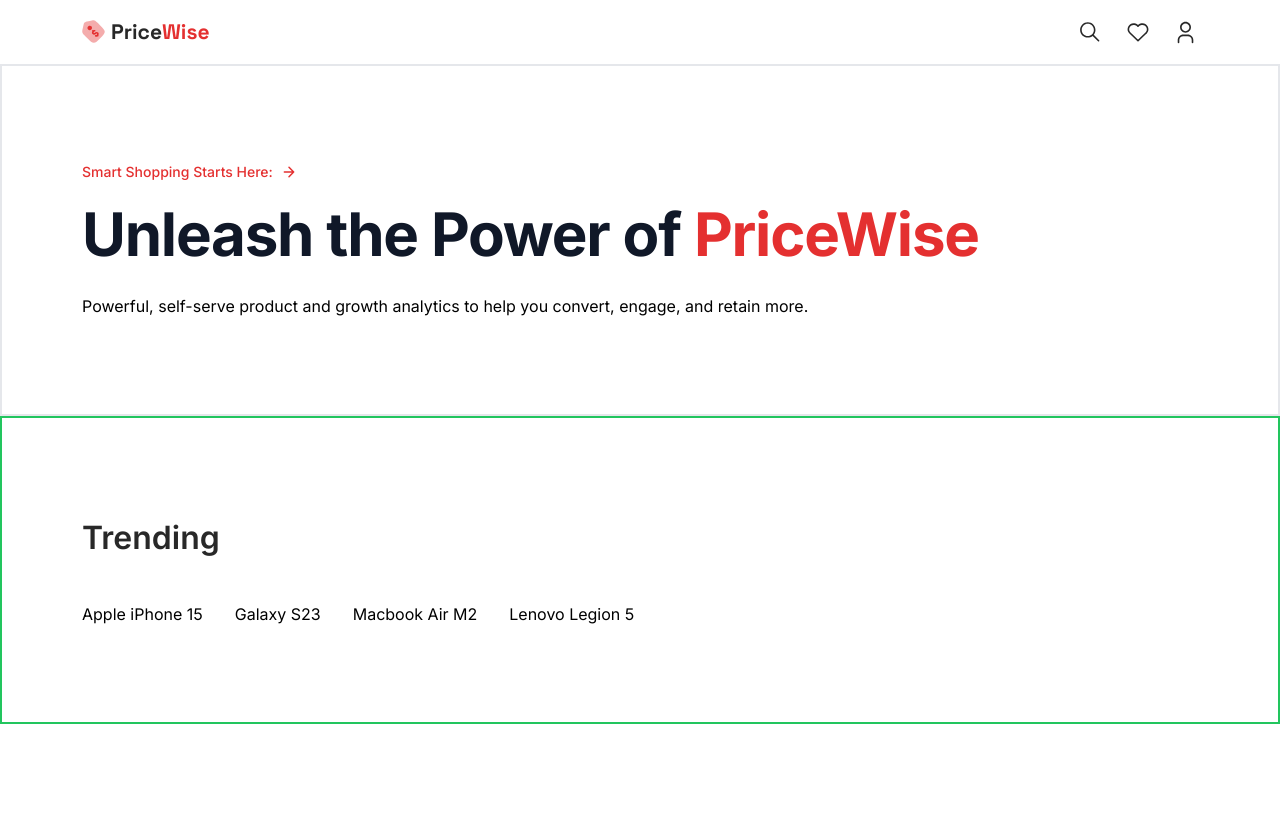
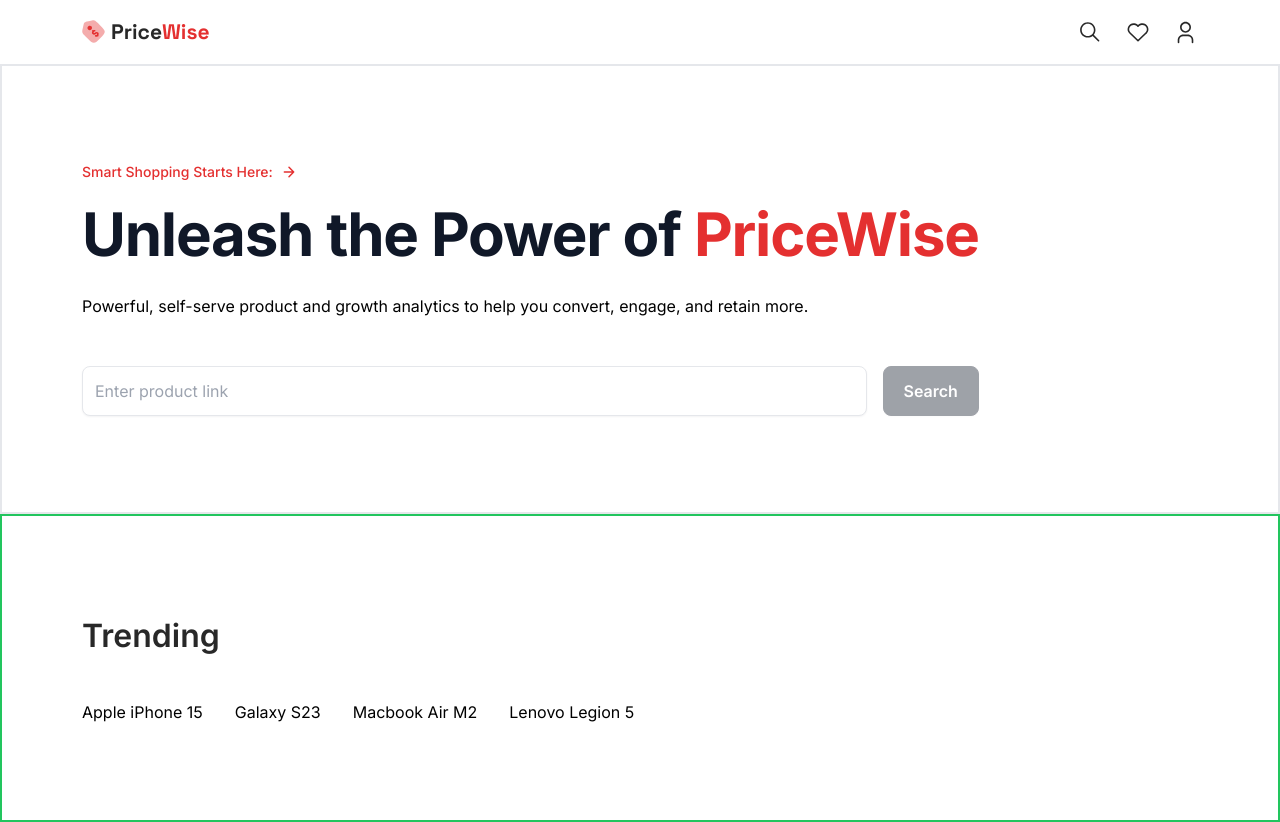
Before and after one commit to yugaldekate/wiseprice-app, a Next.js app: page / in a window 1280 px wide. Before the commit the page ends 800 px from the top, so only its background shows below. Built offline with nearby package versions, Linux system fonts and the light colour scheme.

Commit message:
created a Searchbar component for hero-section

```diff
--- a/app/page.tsx
+++ b/app/page.tsx
@@ -1,4 +1,6 @@
 import Image from "next/image"
+
+import Searchbar from "@/components/Searchbar"
 
 const Home = () => {
     return (
@@ -25,7 +27,7 @@ const Home = () => {
                             Powerful, self-serve product and growth analytics to help you convert, engage, and retain more.
                         </p>
 
-                        {/* **  Searchbar ** */}
+                        <Searchbar/>
                     </div>
 
                     {/* ** Hero Carousel ** */}
@@ -38,7 +40,7 @@ const Home = () => {
                 <div className="flex flex-wrap gap-x-8 gap-y-16">
                     {['Apple iPhone 15' , 'Galaxy S23' , 'Macbook Air M2' , 'Lenovo Legion 5'].map((product) => (
                         <div>{product}</div>
-                        ))}
+                    ))}
                 </div>
 
             </section>
--- /dev/null
+++ b/components/Searchbar.tsx
@@ -0,0 +1,73 @@
+"use client"
+
+import { useState , FormEvent } from "react";
+
+const isValidAmazonProductURL = (url: string) => {
+    try {
+        const parsedURL = new URL(url);
+        const hostname = parsedURL.hostname;
+
+        console.log("Parsed URL --->" , parsedURL);
+        console.log("Hostname URL --->" , hostname);
+
+
+        if(hostname.includes('amazon.com') || hostname.includes ('amazon.') || hostname.endsWith('amazon')) {
+            return true;
+        }
+
+    } catch (error) {
+        return false;
+    }
+
+    return false;
+}
+
+const Searchbar = () => {
+
+    const [searchPrompt, setSearchPrompt] = useState('');
+    const [isLoading, setIsLoading] = useState(false);
+
+    const handleSubmit = async (event: FormEvent<HTMLFormElement>) => {
+        event.preventDefault();
+
+        const isValidLink = isValidAmazonProductURL(searchPrompt);
+
+        if(!isValidLink) return alert('Please provide a valid Amazon link')
+
+        try {
+            setIsLoading(true);
+
+            // Scrape the product page
+
+        } catch (error) {
+            console.log(error);
+        } finally {
+            setIsLoading(false);
+        }
+    }
+
+    return (
+        <form
+            className="flex flex-wrap gap-4 mt-12"
+            onSubmit={handleSubmit}
+            >
+            <input
+                type="text"
+                value={searchPrompt}
+                onChange={(e) => setSearchPrompt(e.target.value)}
+                placeholder="Enter product link"
+                className="searchbar-input"
+            />
+
+            <button
+                type="submit"
+                className="searchbar-btn"
+                disabled={searchPrompt === ''}
+            >
+                {isLoading ? 'Searching...' : 'Search'}
+            </button>
+        </form>
+    )
+}
+
+export default Searchbar
```
